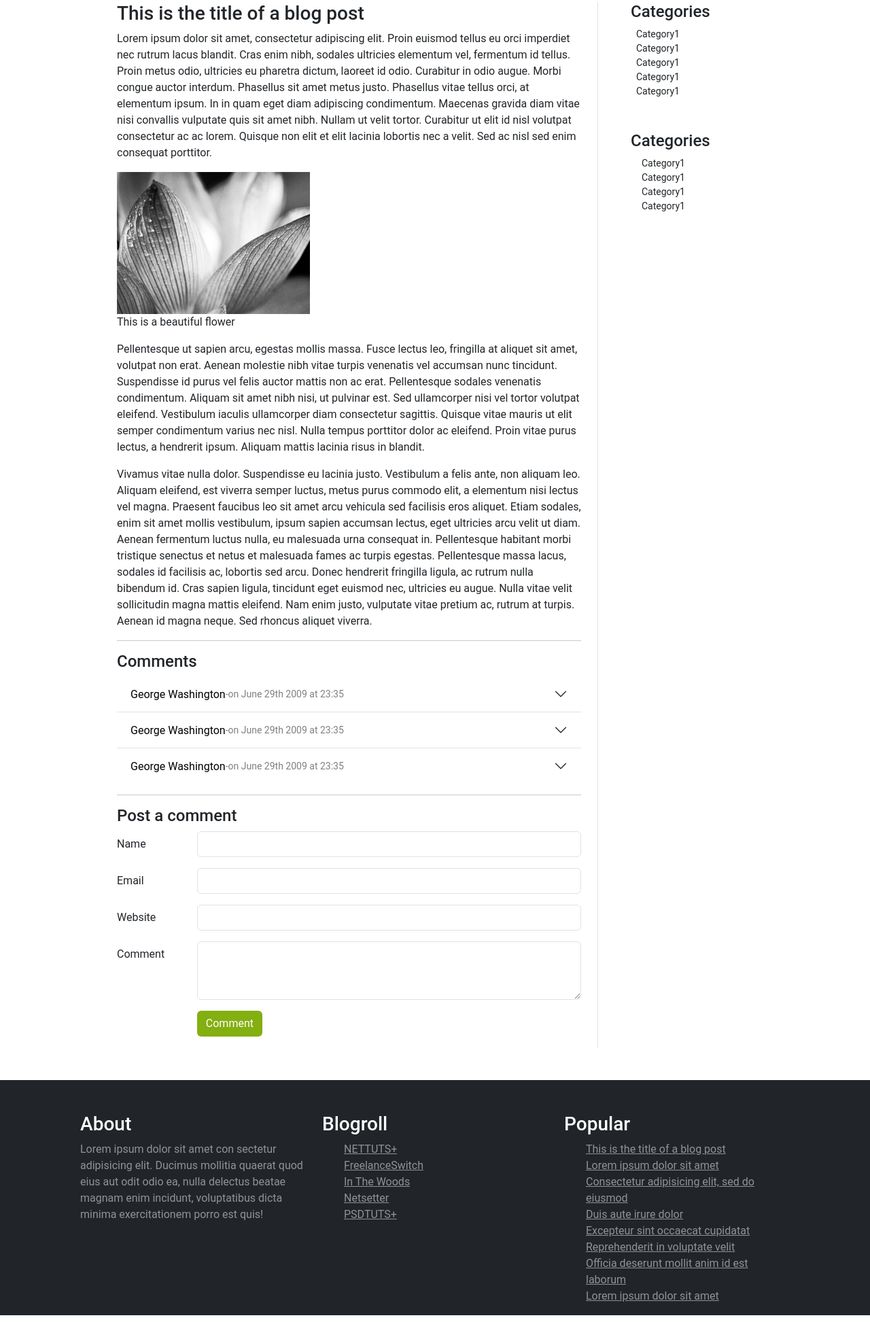
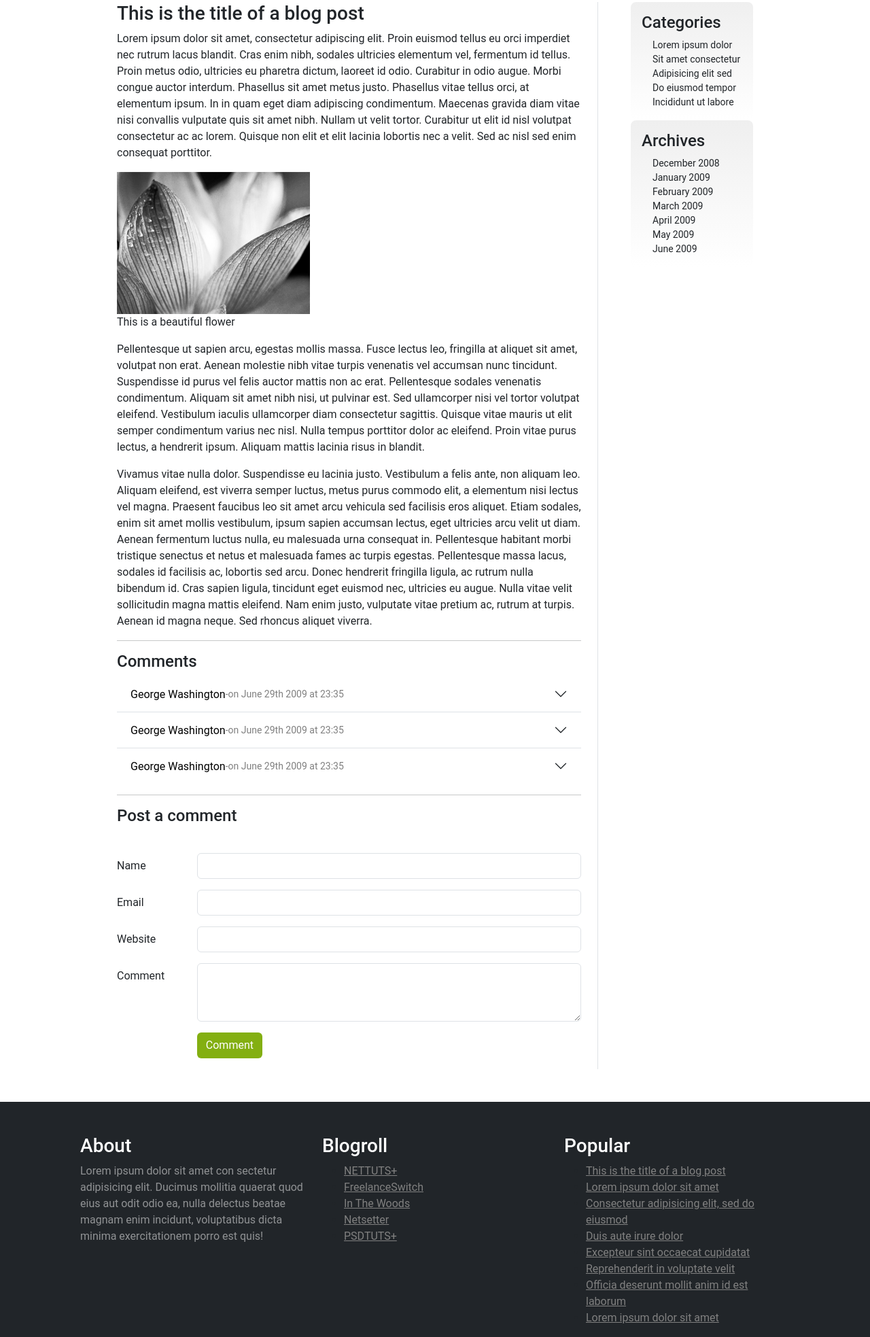
Before and after one commit to asmaagamal871/RWD, a plain HTML site: page lab2/index.html in a window 1280 px wide. Shown: the part 565-2532 px from the top of the page at 68% size. Before the commit the page ends 2500 px from the top, so only its background shows below. Drawn offline with Linux system fonts and the light colour scheme.

Commit message:
edit style.css file

```diff
--- a/lab2/css/style.css
+++ b/lab2/css/style.css
@@ -27,3 +27,16 @@ body{
 .navbar .navbar-toggler[aria-expanded="true"]{
 border-color: white;
 }
+.sides{
+    background-image: linear-gradient(rgba(128, 128, 128, 0.126), white);
+}
+.cont-of-sides .sides a:hover{
+text-decoration: underline;
+}
+.footer li a{
+    color: gray;
+}
+.footer li a:hover{
+    text-decoration: none;
+    color: white;
+}
--- a/lab2/index.html
+++ b/lab2/index.html
@@ -73,12 +73,12 @@
         </nav>
         <div class="container w-75 ">
             <!-- <div class="row"> -->
-            <div class="card text-bg-dark d-flex flex-row-reverse rounded-5
+            <div class="card text-bg-dark d-flex flex-row-reverse rounded-4
                 border-light col-12 mb-4" style="height: 40vh; background-image:
                 url(imgs/intro_background.png); background-repeat: no-repeat;
                 background-size: cover;">
                 <!-- <img src="imgs/intro_background.png" style="height: 400px; width: 100%;" alt=""> -->
-                <img src="imgs/intro_flower.png" class="card-img rounded-5"
+                <img src="imgs/intro_flower.png" class="card-img rounded-4"
                     style="width: 75%; " alt="...">
                 <div class="card-img-overlay d-flex justify-content-around ps-5
                     flex-column">
@@ -193,9 +193,9 @@
 
            <hr>
 
-                           <h4>Post a comment</h4>
+                           <h4 class="mb-4">Post a comment</h4>
                               <div class="" id="collapseExample2">
-                                <div class="mb-3 row">
+                                <div class="mb-3 pt-3 row">
                                     <label for="staticEmail" class="col-md-2 col-form-label">Name</label>
                                     <div class="col-sm-10">
                                         <input class="form-control" type="text"  aria-label="Disabled input example">
@@ -232,24 +232,27 @@
 
                     </div>
 
-               <div  class="col-lg-3 col-md-3 d-none d-md-block  ps-5 ">
-                <div class="pb-5 col-sm-5">
+               <div  class="col-lg-3 col-md-3 d-none d-md-block  ps-5 cont-of-sides ">
+                <div class="p-3 col-sm-5 sides w-100 rounded-3">
                     <h4>Categories</h4>
                     <small>
-                    <a class="dropdown-item ps-2" href="#">Category1</a>
-                    <a class="dropdown-item ps-2" href="#">Category1</a>
-                    <a class="dropdown-item ps-2" href="#">Category1</a>
-                    <a class="dropdown-item ps-2" href="#">Category1</a>
-                    <a class="dropdown-item ps-2" href="#">Category1</a>
+                    <a class="dropdown-item ps-3" href="#">Lorem ipsum dolor</a>
+                    <a class="dropdown-item ps-3" href="#">Sit amet consectetur</a>
+                    <a class="dropdown-item ps-3" href="#">Adipisicing elit sed</a>
+                    <a class="dropdown-item ps-3" href="#">Do eiusmod tempor</a>
+                    <a class="dropdown-item ps-3" href="#">Incididunt ut labore</a>
                 </small>
                     </div>
-                    <div class="col-sm-5" >
-                        <h4>Categories</h4>
+                    <div class="col-sm-5 sides w-100 rounded-3 p-3" >
+                        <h4>Archives</h4>
                         <small>
-                        <a class="dropdown-item ps-3" href="#">Category1</a>
-                        <a class="dropdown-item ps-3" href="#">Category1</a>
-                        <a class="dropdown-item ps-3" href="#">Category1</a>
-                        <a class="dropdown-item ps-3" href="#">Category1</a>
+                        <a class="dropdown-item ps-3" href="#">December 2008</a>
+                        <a class="dropdown-item ps-3" href="#">January 2009</a>
+                        <a class="dropdown-item ps-3" href="#">February 2009</a>
+                        <a class="dropdown-item ps-3" href="#">March 2009</a>
+                        <a class="dropdown-item ps-3" href="#">April 2009</a>
+                        <a class="dropdown-item ps-3" href="#">May 2009</a>
+                        <a class="dropdown-item ps-3" href="#">June 2009</a>
                     </small>
 
                      </div>
@@ -264,7 +267,7 @@
             <!-- </div> -->
         </div>
 
-        <div class="container-fluid bg-dark pt-5 mt-5 ">
+        <div class="container-fluid bg-dark pt-5 mt-5 footer">
             <div class="container ps-5 pe-5">
             <div class="row d-flex ">
 <div class="col-lg-4 ">
@@ -275,24 +278,24 @@
 <div class="col-lg-4 ">
     <h3 class="text-white">Blogroll</h3>
     <ul >
-        <li> <a href="" class="text-white-50"> NETTUTS+</a></li>
-        <li> <a href="" class="text-white-50"> FreelanceSwitch</a></li>
-        <li> <a href="" class="text-white-50"> In The Woods</a></li>
-        <li> <a href="" class="text-white-50"> Netsetter</a></li>
-        <li> <a href="" class="text-white-50"> PSDTUTS+</a></li>
+        <li> <a href="" class=""> NETTUTS+</a></li>
+        <li> <a href="" class=""> FreelanceSwitch</a></li>
+        <li> <a href="" class=""> In The Woods</a></li>
+        <li> <a href="" class=""> Netsetter</a></li>
+        <li> <a href="" class=""> PSDTUTS+</a></li>
     </ul>
 </div>
 <div class="col-lg-4 col-sm-12 ">
     <h3 class="text-white">Popular</h3>
     <ul>
-        <li> <a href="" class="text-white-50 ">This is the title of a blog post</a></li>
-        <li> <a href="" class="text-white-50"> Lorem ipsum dolor sit amet</a></li>
-        <li> <a href="" class="text-white-50"> Consectetur adipisicing elit, sed do eiusmod</a></li>
-        <li> <a href="" class="text-white-50"> Duis aute irure dolor</a></li>
-        <li> <a href="" class="text-white-50">Excepteur sint occaecat cupidatat</a></li>
-        <li> <a href="" class="text-white-50">Reprehenderit in voluptate velit</a></li>
-        <li> <a href="" class="text-white-50">Officia deserunt mollit anim id est laborum</a></li>
-        <li> <a href="" class="text-white-50">Lorem ipsum dolor sit amet</a></li>
+        <li> <a href="" class=" ">This is the title of a blog post</a></li>
+        <li> <a href="" class=""> Lorem ipsum dolor sit amet</a></li>
+        <li> <a href="" class=""> Consectetur adipisicing elit, sed do eiusmod</a></li>
+        <li> <a href="" class=""> Duis aute irure dolor</a></li>
+        <li> <a href="" class="">Excepteur sint occaecat cupidatat</a></li>
+        <li> <a href="" class="">Reprehenderit in voluptate velit</a></li>
+        <li> <a href="" class="">Officia deserunt mollit anim id est laborum</a></li>
+        <li> <a href="" class="">Lorem ipsum dolor sit amet</a></li>
     </ul>
 </div>
         </div>
```
